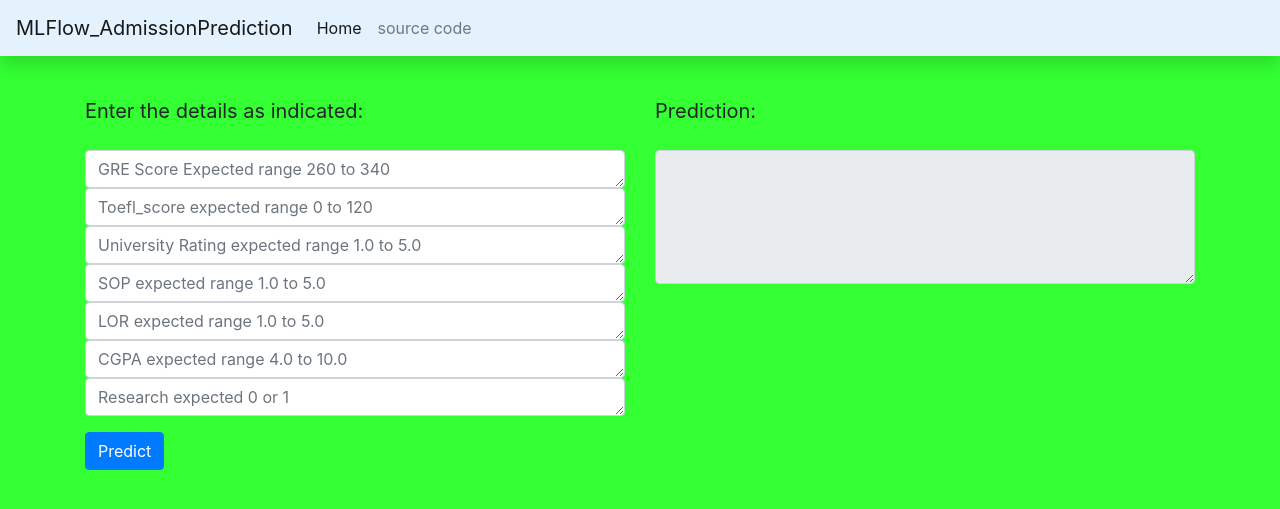
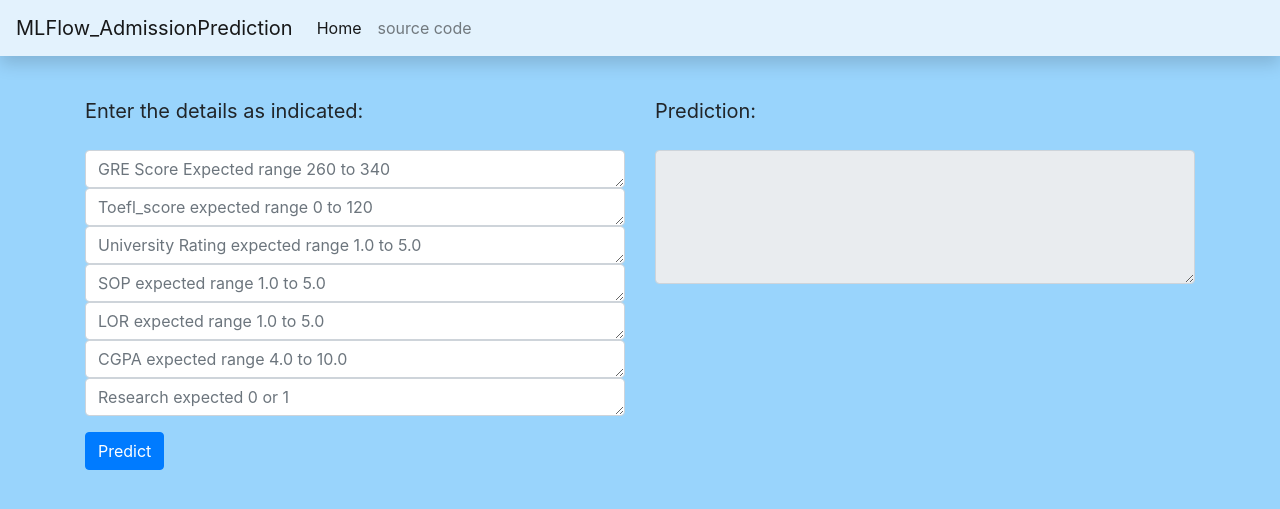
Before and after one commit to vicharapubhargav/ml_flow, a Flask app: page / in a window 1280 px wide. Shown: the top 509 px of the page. Run offline with Flask 2, Linux system fonts and the light colour scheme; parts of the project's set-up code (start-up, migrations or seed data) failed here and were passed over; some libraries are stand-ins or nearby versions.

Commit message:
Final Build Complete

```diff
--- a/webapp/static/css/main.css
+++ b/webapp/static/css/main.css
@@ -1,3 +1,3 @@
 body {
-    background-color: #33ff33;
+    background-color: #0e9af86b;
 }
```
